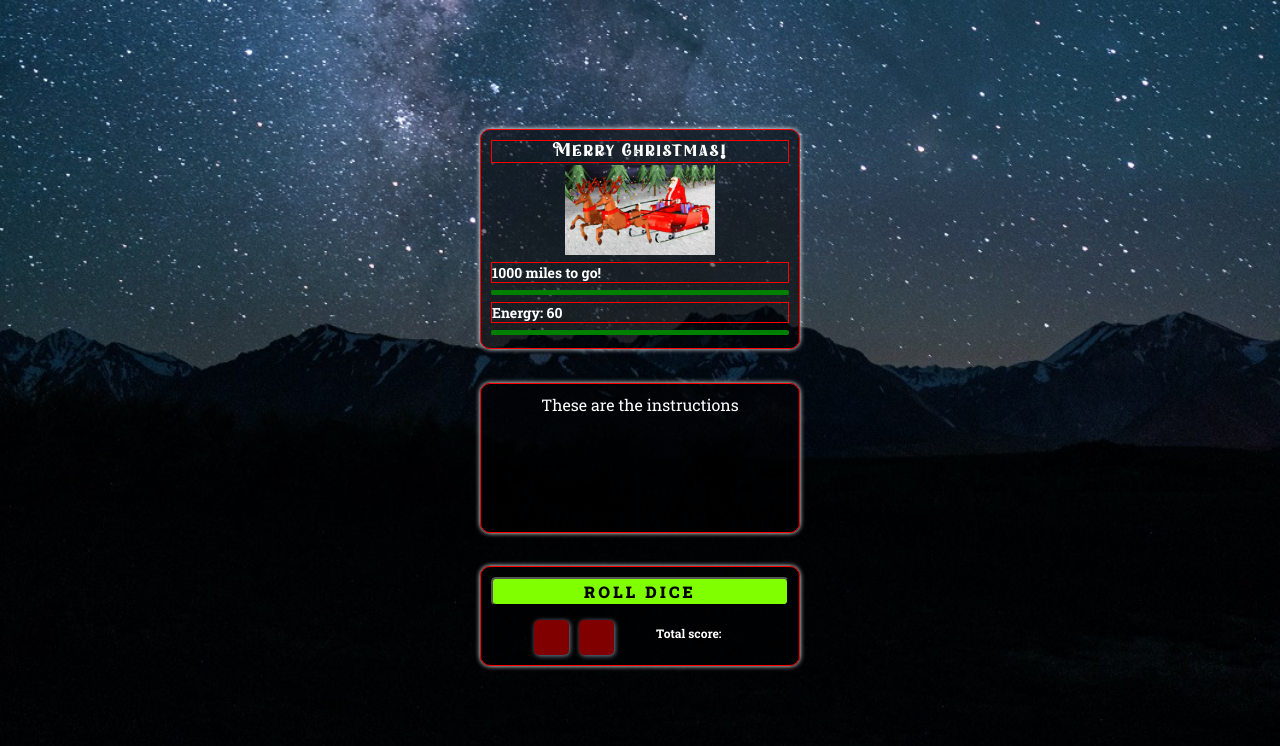
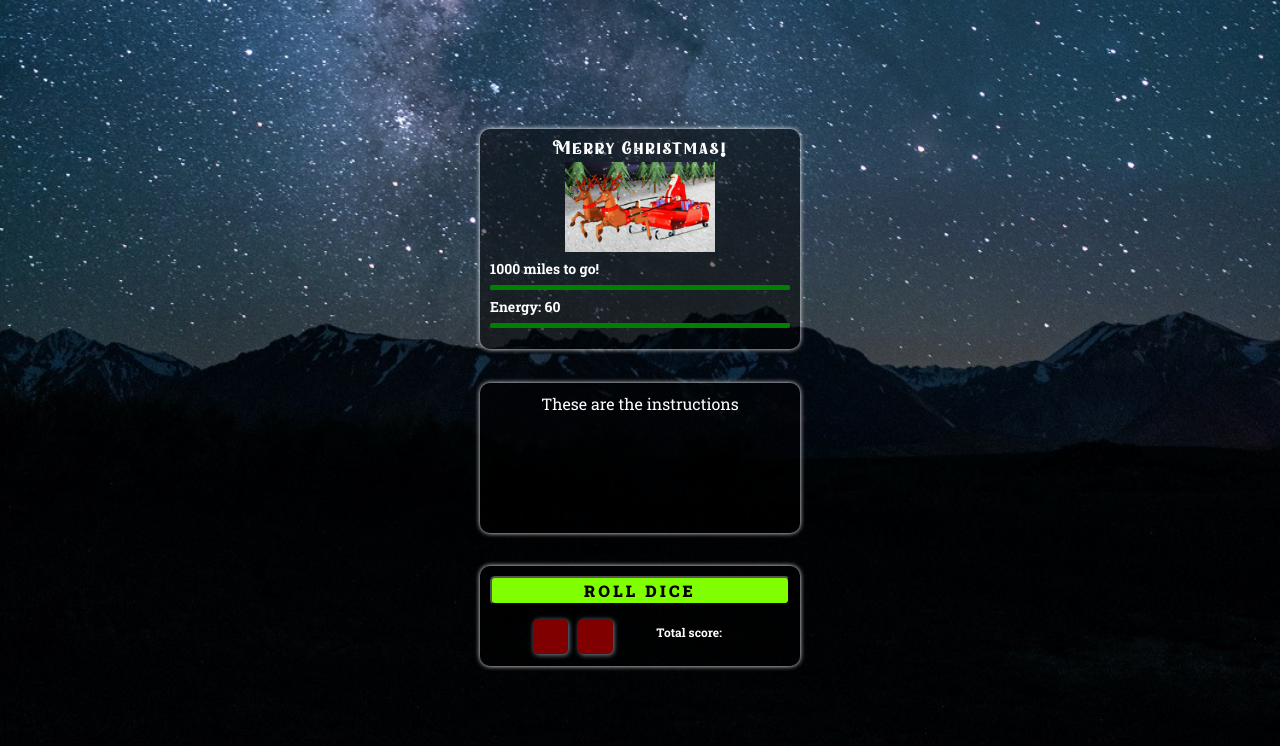
Before and after one commit to FrancesHitchcock/RolePlayingGame, a plain HTML site: page index.html in a window 1280 px wide. Shown: the top 746 px of the page. Drawn offline with Linux system fonts and the light colour scheme.

Commit message:
Remove temp element borders

```diff
--- a/index.css
+++ b/index.css
@@ -27,9 +27,9 @@ body{
 
 /* temp */
 
-h2, h3, p, .player-controls, .santa, .ui-panel{
+/* h2, h3, p, .player-controls, .santa, .ui-panel{
     border: 1px solid red;
-}
+} */
 
 
 /* layout */
```
